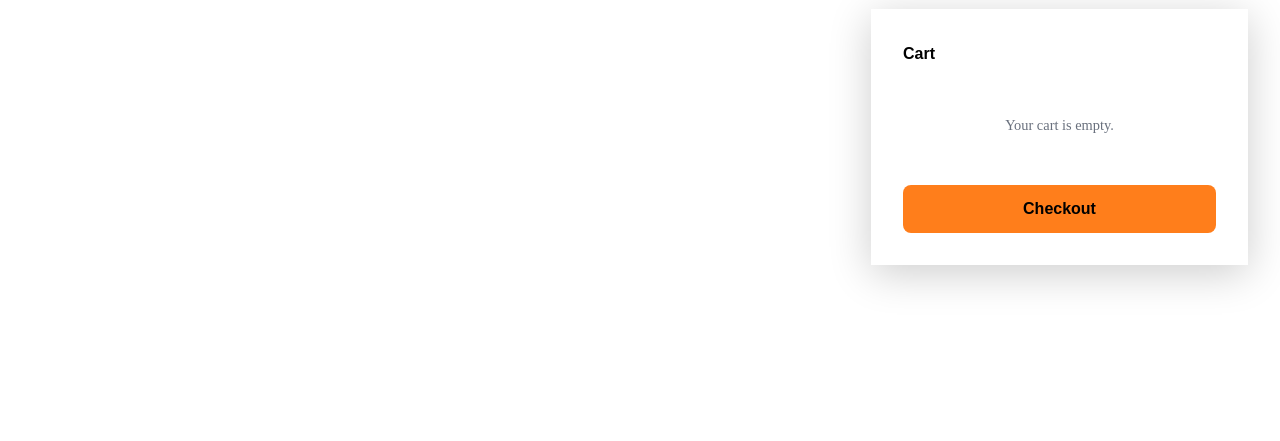
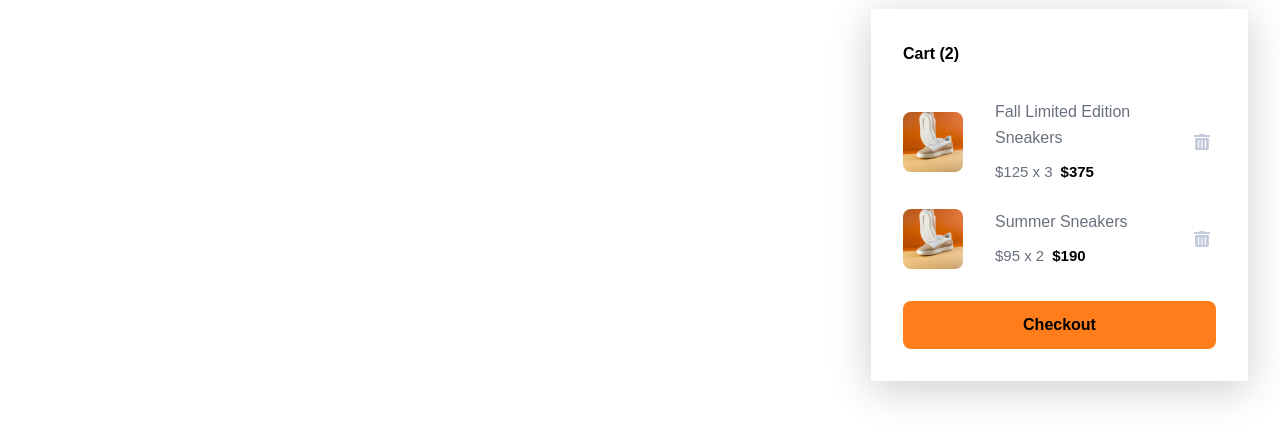
Before and after one commit to KaeTheDev/ecommerce-product-page, a website built with Vite: page index.html in a window 1280 px wide. Both pictures are taken after a click on the button "Cart". Shown: the part 71-512 px from the top of the page. Built offline with nearby package versions, Linux system fonts and the light colour scheme.

Commit message:
Created cart-item, cart-modal component and set up cartStore.js. Added necessary SCSS styling for each component

```diff
--- /dev/null
+++ b/src/components/cart-item/cart-item.js
@@ -0,0 +1,29 @@
+import { removeItem } from "../../store/cartStore";
+
+export function CartItem({ slug, name, price, qty, image }) {
+  const div = document.createElement("div");
+  div.className = "cart-item";
+  div.dataset.slug = slug;
+
+  const total = price * qty;
+
+  div.innerHTML = `
+    <img src="${image}" alt="${name}" class="cart-item__image" />
+    <div class="cart-item__details">
+      <p class="cart-item__name">${name}</p>
+      <p class="cart-item__line">
+        <span class="cart-item__price">$${price.toLocaleString()} x ${qty}</span>
+        <span class="cart-item__total">$${total.toLocaleString()}</span>
+      </p>
+    </div>
+    <button class="cart-item__remove" aria-label="Remove ${name}">
+      <img src="/ecommerce-product-page/assets/images/icon-delete.svg" alt="Remove item" />
+    </button>
+  `;
+
+  div.querySelector(".cart-item__remove").addEventListener("click", () => {
+    removeItem(slug);
+  });
+
+  return div;
+}
--- a/src/components/cart-modal/cart-modal.js
+++ b/src/components/cart-modal/cart-modal.js
@@ -1,4 +1,6 @@
 import { createButton } from "../button/button";
+import { getState } from '../../store/cartStore';
+import { CartItem } from "../cart-item/cart-item";
 
 export function CartModal() {
   const modal = document.createElement("div");
@@ -6,9 +8,11 @@ export function CartModal() {
   modal.className = "cart-modal";
 
   function render() {
+    const { items } = getState(); // just get items
+
     modal.innerHTML = `
       <div class="cart-modal__header">
-            <h2 class="cart-modal__title">Cart</h2>
+        <h2 class="cart-modal__title">Cart (${items.length})</h2>
       </div>
 
       <div class="cart-modal__items"></div>
@@ -18,21 +22,45 @@ export function CartModal() {
 
     const list = modal.querySelector(".cart-modal__items");
 
+    if (items.length === 0) {
+      list.innerHTML = `<p class="cart-modal__empty">Your cart is empty.</p>`;
+    } else {
+      // Render each cart item
+      items.forEach(item => {
+        list.appendChild(
+          CartItem({
+            ...item,
+            onRemove: slug => {
+              const index = items.findIndex(i => i.slug === slug);
+              if (index > -1) items.splice(index, 1); // remove from array
+              render(); // re-render modal
+            }
+          })
+        );
+      });
+    }
 
-        // For now, just show empty
-        list.innerHTML = `
-        <p class="cart-modal__empty">Your cart is empty.</p>
-        `;
+    // Checkout Button shows summary alert
+    const checkoutBtn = createButton({ label: 'Checkout', variant: 'primary' });
+    checkoutBtn.addEventListener('click', () => {
+      if (items.length === 0) {
+        alert('Your cart is empty. Add something before checking out!');
+      } else {
+        const summary = items
+          .map(item => `${item.name}\n$${item.price.toLocaleString()} x ${item.qty} = $${(item.price * item.qty).toLocaleString()}`)
+          .join('\n\n');
 
-        // Checkout Button (inactive right now)
-        const checkoutBtn = createButton({ label: "Checkout", variant: "primary"});
-        checkoutBtn.addEventListener("click", () => {
-            alert("Your cart is empty. Add something before checking out!");
+        const total = items.reduce((sum, item) => sum + item.price * item.qty, 0);
+
+        alert(`Order Summary:\n\n${summary}\n\nTotal: $${total.toLocaleString()}`);
+      }
     });
 
     modal.querySelector(".cart-modal__checkout").appendChild(checkoutBtn);
   }
+
   render();
+  document.addEventListener('cart:updated', render); // re-render automatically when cart changes
 
   return modal;
 }
--- a/src/main.js
+++ b/src/main.js
@@ -2,9 +2,12 @@ import './layout.js'; // loads styles
 
 import { Navbar } from './components/navbar/navbar.js';
 import { CartModal } from './components/cart-modal/cart-modal.js';
+import { addItem } from './store/cartStore.js'; // make sure cartStore is set up
 
 document.addEventListener('DOMContentLoaded', () => {
     const app = document.querySelector('#app');
+
+    const basePath = '/ecommerce-product-page';
 
     // Create Navbar and Cart Modal
     const navbar = Navbar();
@@ -18,4 +21,22 @@ document.addEventListener('DOMContentLoaded', () => {
         const cartModalEl = document.querySelector('#cart-modal');
         cartModalEl?.classList.toggle('is-visible');
     });
+
+    // ──────────────
+    // Add demo cart items for testing
+    // ──────────────
+    addItem({
+        slug: 'fall-sneakers',
+        name: 'Fall Limited Edition Sneakers',
+        price: 125,
+        image: `${basePath}/assets/images/image-product-1-thumbnail.jpg`
+
+    }, 3);
+
+    addItem({
+        slug: 'summer-sneakers',
+        name: 'Summer Sneakers',
+        price: 95,
+        image: `${basePath}/assets/images/image-product-1-thumbnail.jpg`
+    }, 2);
 });
--- /dev/null
+++ b/src/scss/components/_cart-item.scss
@@ -0,0 +1,69 @@
+@use "../abstracts/variables" as vars;
+@use "../abstracts/mixins" as mix;
+
+.cart-item {
+  display: flex;
+  align-items: center;
+  justify-content: space-between;
+  gap: vars.$spacing-200;
+
+  &__image {
+    width: 60px;
+    height: 60px;
+    object-fit: cover;
+    border-radius: 0.5rem; // keep as rem since not in vars
+    flex-shrink: 0;
+    display: block;
+  }
+
+  &__details {
+    flex: 1;
+    padding: 0 vars.$spacing-200;
+    display: flex;
+    flex-direction: column;
+    justify-content: center;
+    gap: vars.$spacing-100;
+  }
+
+  &__name {
+    @include mix.text-preset-3-regular;
+    color: vars.$grey-hex;
+    margin: 0;
+  }
+
+  &__line {
+    display: flex;
+    gap: vars.$spacing-100;
+    align-items: baseline;
+  }
+
+  &__price {
+    @include mix.text-preset-4;
+    color: vars.$grey-hex;
+  }
+
+  &__total {
+    @include mix.text-preset-4;
+    font-weight: 700; // override to bold
+    color: vars.$black-hex;
+  }
+
+  &__remove {
+    background: none;
+    border: none;
+    cursor: pointer;
+    display: flex;
+    align-items: center;
+    justify-content: center;
+    margin-left: vars.$spacing-200;
+
+    img {
+      width: 16px;
+      height: 16px;
+    }
+
+    &:hover {
+      opacity: 0.7;
+    }
+  }
+}
--- a/src/scss/components/_index.scss
+++ b/src/scss/components/_index.scss
@@ -1,3 +1,4 @@
 @forward "navbar";
 @forward "cart-modal";
 @forward "button";
+@forward "cart-item";
--- /dev/null
+++ b/src/store/cartStore.js
@@ -0,0 +1,77 @@
+// src/store/cartStore.js
+// ======================================================
+// Central cart store – keeps data in memory, syncs to
+// localStorage, and notifies the UI via 'cart:updated' and
+// 'cart:itemAdded' events.
+// ======================================================
+
+const STORAGE_KEY = 'e-commerce-product-page';
+
+// Load state from localStorage or fallback
+let state = load();
+
+Object.defineProperty(state, 'total', {
+    get(){
+        return state.items.reduce((sum, i) => sum + i.price * i.qty, 0);
+    },
+});
+
+function load() {
+    try {
+        return JSON.parse(localStorage.getItem(STORAGE_KEY)) || { items: []}
+    } catch {
+        return { items: [] };
+    }
+}
+
+function save() {
+    localStorage.setItem(STORAGE_KEY, JSON.stringify(state));
+    document.dispatchEvent(new CustomEvent('cart:updated', { detail: state }));
+}
+
+// ────────────────
+// Cart API
+// ────────────────
+
+export function addItem(product, qty = 1){
+    if (!product?.slug) return;
+
+    const line = state.items.find(i => i.slug === product.slug);
+    if(line){
+        line.qty += qty;
+    } else {
+        state.items.push({
+            slug: product.slug,
+            name: product.name,
+            price: product.price,
+            image: product.image,
+            qty,
+        });
+    }
+
+    save();
+    document.dispatchEvent(
+        new CustomEvent('cart:itemAdded', { detail: { product, qty, items: state.items }})
+    );
+}
+
+export function updateQty(slug, qty) {
+    const line = state.items.find(i => i.slug == slug);
+    if(!line) return;
+    line.qty = Math.max(1, qty);
+    save();
+}
+
+export function removeItem(slug){
+    state.items = state.items.filter(i => i.slug !== slug);
+    save();
+}
+
+export function clearCart(){
+    state.items = [];
+    save();
+}
+
+export function getState(){
+    return state;
+}
```
Lines whose indentation alone changed are shown as unchanged.
